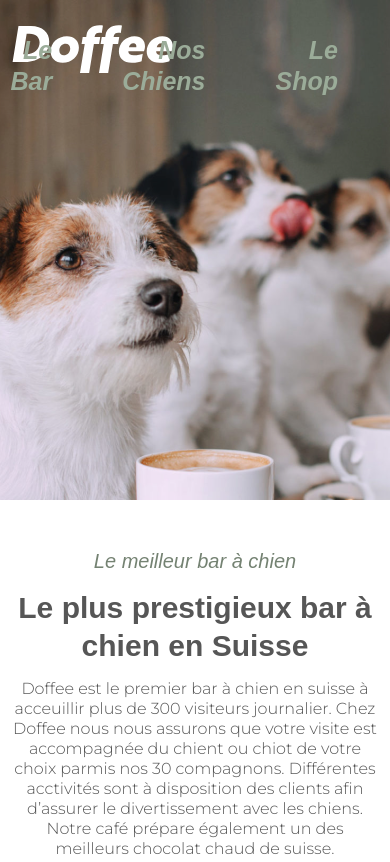
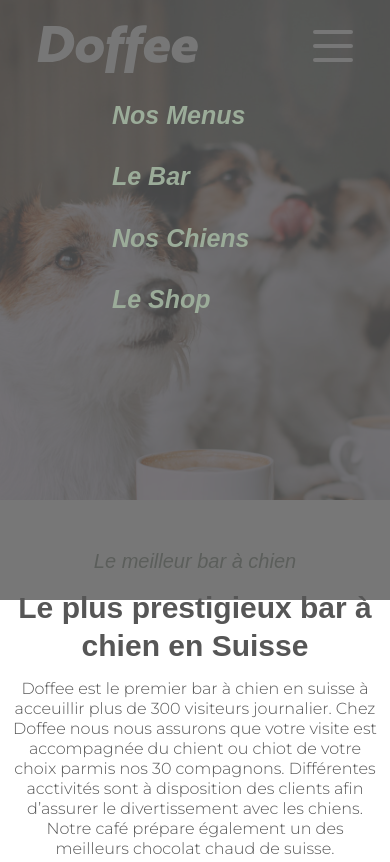
Before and after one commit to gauxxmar/exercice-doffee, a website built with Parcel: page doffee/src/index.html in a window 390 px wide. Shown: the top 862 px of the page. Built offline with nearby package versions, Linux system fonts and the light colour scheme; a web font is replaced by a local one.

Commit message:
fin de mercredi matin

```diff
--- a/doffee/src/index.html
+++ b/doffee/src/index.html
@@ -12,26 +12,43 @@
       href="https://fonts.googleapis.com/css2?family=Montserrat:wght@300&display=swap"
       rel="stylesheet"
     />
-    <script src="https://kit.fontawesome.com/6f77db5bef.js"
-    crossorigin="anonymous"></script>
+    <script
+      src="https://kit.fontawesome.com/6f77db5bef.js"
+      crossorigin="anonymous"
+    ></script>
   </head>
   <body>
     <header>
       <div class="title-nav">
         <div class="container-fluid">
-          <div class="row">
+          <div class="row row-logo">
             <div class="col-3 logo">
               <a href="#">
-                <img src="img/Doffee.svg" alt="logo"/>
+                <img src="img/Doffee.svg" alt="logo" />
               </a>
             </div>
             <div class="col-9 menu">
+              <div class="burger-wrapper">
+                <div class="burger">
+                  <div></div>
+                  <div></div>
+                  <div></div>
+                </div>
+              </div>
               <nav class="intro-nav">
                 <a href="#menu">Nos Menus</a>
                 <a href="#bar">Le Bar</a>
                 <a href="#chiens">Nos Chiens</a>
                 <a href="#shop">Le Shop</a>
               </nav>
+            </div>
+            <div class="burger-background">
+              <div class="burger-container">
+                <a href="#menu">Nos Menus</a>
+                <a href="#bar">Le Bar</a>
+                <a href="#chiens">Nos Chiens</a>
+                <a href="#shop">Le Shop</a>
+              </div>
             </div>
           </div>
         </div>
@@ -68,7 +85,12 @@
         <div class="container">
           <div class="row section">
             <div class="col-12 col-lg-4 no-padding">
-              <img class="image" src="img/img-menu-doffee.webp" alt="cafe" id="menu" />
+              <img
+                class="image"
+                src="img/img-menu-doffee.webp"
+                alt="cafe"
+                id="menu"
+              />
             </div>
             <div class="col-12 col-lg-7 no-padding-text">
               <div class="wrap">
@@ -92,7 +114,8 @@
               <img
                 class="image image-left"
                 src="img/img-bar-doffee.webp"
-                alt="bar" id="bar"
+                alt="bar"
+                id="bar"
               />
             </div>
             <div class="col-12 col-lg-7 no-padding-text offset-lg-1">
@@ -117,7 +140,12 @@
         <div class="container">
           <div class="row section">
             <div class="col-12 col-lg-4 no-padding">
-              <img class="image" src="img/nos-chiens.webp" alt="chien" id="chiens" />
+              <img
+                class="image"
+                src="img/nos-chiens.webp"
+                alt="chien"
+                id="chiens"
+              />
             </div>
             <div class="col-12 col-lg-7 no-padding-text">
               <div class="wrap">
@@ -142,7 +170,7 @@
             <div class="col-12 col-lg-7 no-padding-text offset-lg-1">
               <div class="wrap">
                 <div class="white">
-                  <p class="white-title-shop" id="shop" >Le Shop</p>
+                  <p class="white-title-shop" id="shop">Le Shop</p>
                   <p class="white-text-shop">
                     Un shop est disponible afin que vous puissiez équiper vos
                     petits toutous chez vous.<br />Tous nos objets sont
@@ -177,11 +205,11 @@
           <div class="col-12 col-lg-6 no-padding-text">
             <div class="green-bottom">
               <p class="white-title">Lieu et contacts</p>
+              <p class="white-text">Rue de genève 35<br />1234 Genève<br /></p>
+              <p class="white-text">Tel: 079 798 76 76</p>
               <p class="white-text">
-                Rue de genève 35<br />1234 Genève<br />
+                Ouvert de 11h30 à 22h30<br />Du lundi au samedi
               </p>
-              <p class="white-text">Tel: 079 798 76 76</p>
-              <p class="white-text">Ouvert de 11h30 à 22h30<br />Du lundi au samedi</p>
             </div>
           </div>
         </div>
@@ -192,17 +220,17 @@
         <div class="row">
           <div class="col-12">
             <p class="white-title-footer">Horaires d’ouverture</p>
-            <p class="white-text-footer">
+            <div class="white-text-footer">
               Du lundi au samedi<br />11h30 / 22h30
-            <div class="icons">
-              <i class="fa-brands fa-facebook"></i>
-              <i class="fa-brands fa-instagram"></i>
-            </div>
+              <div class="icons">
+                <i class="fa-brands fa-facebook"></i>
+                <i class="fa-brands fa-instagram"></i>
+              </div>
               <nav>
                 <a href="#"></a>
                 <a href="#"></a>
               </nav>
-            </p>
+            </div>
           </div>
         </div>
       </div>
--- a/doffee/src/scss/main.scss
+++ b/doffee/src/scss/main.scss
@@ -55,6 +55,10 @@
   display: flex;
   justify-content: flex-end;
   gap: 30px;
+
+  @media (max-width: 991px) {
+    display: none;
+  }
 }
 
 .intro-nav a {
@@ -82,6 +86,10 @@
   margin-top: 25px;
 }
 
+.row-logo {
+  padding-left: 25px;
+}
+
 header {
   height: 500px;
   background-image: url(../img/Rectangle.webp);
@@ -94,6 +102,57 @@
   header {
     background-image: url(../img/Rectangle2.webp);
   }
+}
+
+.burger-container {
+  font-size: 25px;
+  font-family: brother-1816, sans-serif;
+  font-weight: 800;
+  font-style: italic;
+  display: flex;
+  flex-direction: column;
+  margin-left: 100px;
+  margin-top: 100px;
+}
+
+.burger-container a {
+  margin-bottom: 30px;
+}
+
+.burger-background {
+  width: 400px;
+  top: 30px;
+  right: 30px;
+  position: fixed;
+  color: #9bac99;
+  background-color: rgba($color: #565656, $alpha: 0.8);
+  height: 600px;
+  z-index: 999;
+  top: 0;
+  right: 0;
+  @media (min-width: 992px) {
+    display: none;
+  }
+}
+
+.burger {
+  @media (min-width: 992px) {
+    display: none;
+  }
+}
+
+.burger div {
+  width: 40px;
+  border: 2px solid white;
+  border-radius: 5px;
+  margin-bottom: 10px;
+}
+
+.burger-wrapper {
+  display: flex;
+  justify-content: flex-end;
+  margin-top: 30px;
+  margin-right: 25px;
 }
 
 main {
@@ -198,6 +257,7 @@
   background-image: url(../img/bar.webp);
   height: 300px;
   background-position: center;
+  background-size: cover;
 }
 
 .wrap {
```
